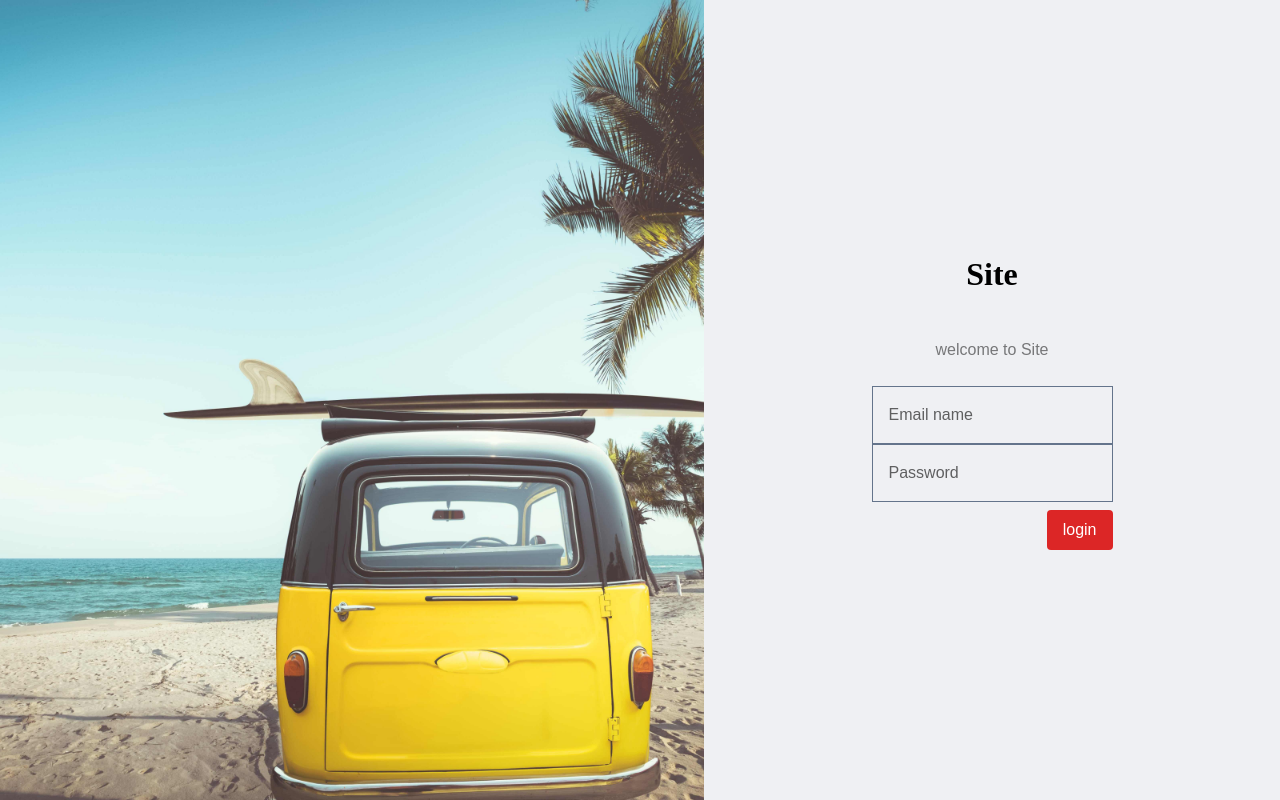
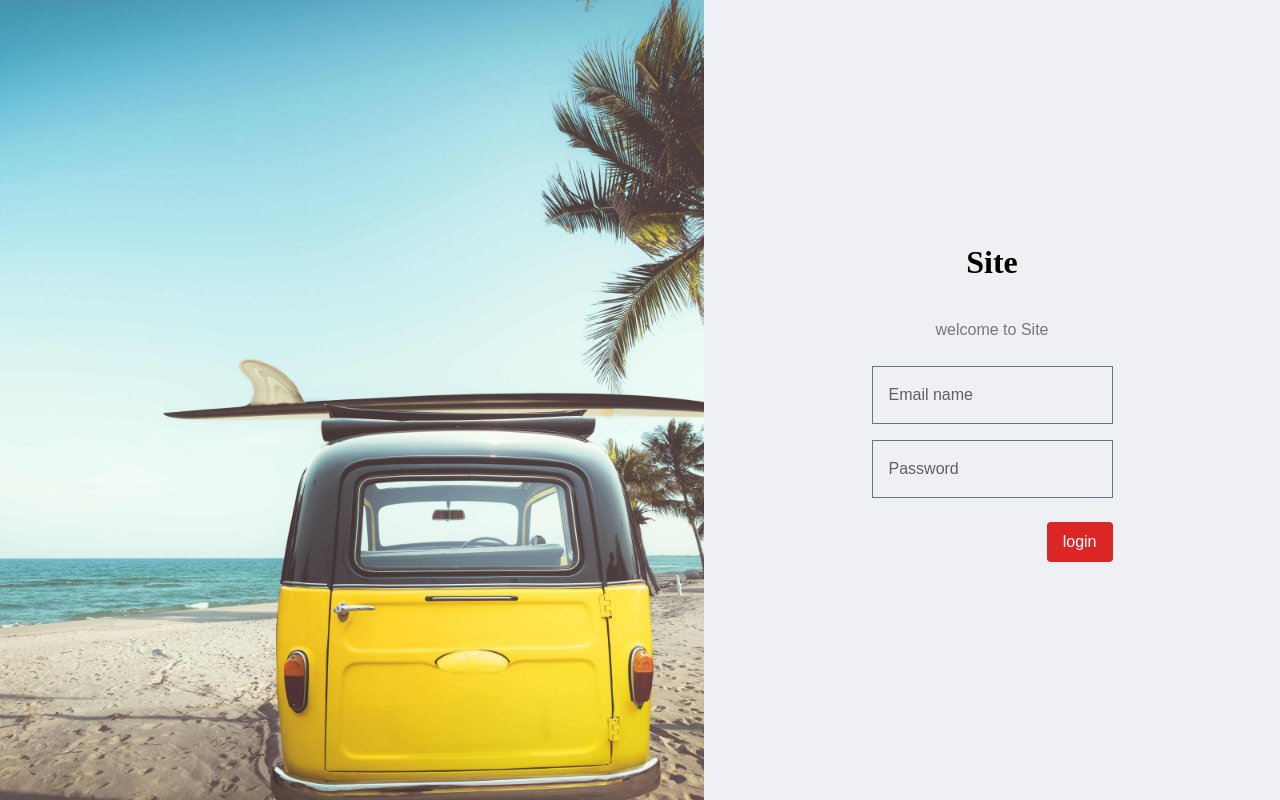
Before and after one commit to davidsh00/Dashboard, a React (Create React App) app: page /login in a window 1280 px wide. Built offline with nearby package versions, Linux system fonts and the light colour scheme.

Commit message:
space between  input control in login page

```diff
--- a/src/pages/Login.jsx
+++ b/src/pages/Login.jsx
@@ -5,7 +5,7 @@ import { useNavigate } from "react-router-dom";
 import "../styles/login.css";
 import loginImage from "../images/login-image-min.jpg";
 
-function LoginForm() {
+function Login() {
   const navigate = useNavigate();
   const { dispatch } = useContext(usercontext);
   const handleSubmit = (e) => {
@@ -20,7 +20,7 @@ function LoginForm() {
         <img src={loginImage} alt="login-image" />
       </div>
       <div className="login-form-wrapper">
-        <p className="login-title mb-10">{company_name}</p>
+        <p className="login-title mb-8">{company_name}</p>
         <p className="login-description mb-6">{`welcome to ${company_name}`}</p>
         <LoginForm />
       </div>
@@ -45,4 +45,4 @@ function LoginForm() {
   }
 }
 
-export default LoginForm;
+export default Login;
--- a/src/styles/login.css
+++ b/src/styles/login.css
@@ -28,6 +28,10 @@
 .login-form-wrapper{
   @apply w-full sm:w-[45%] flex h-full justify-center items-center flex-col
 }
+
 .login{
   @apply h-screen w-full flex
 }
+.login .login-form{
+  @apply flex flex-col gap-4
+}
```
